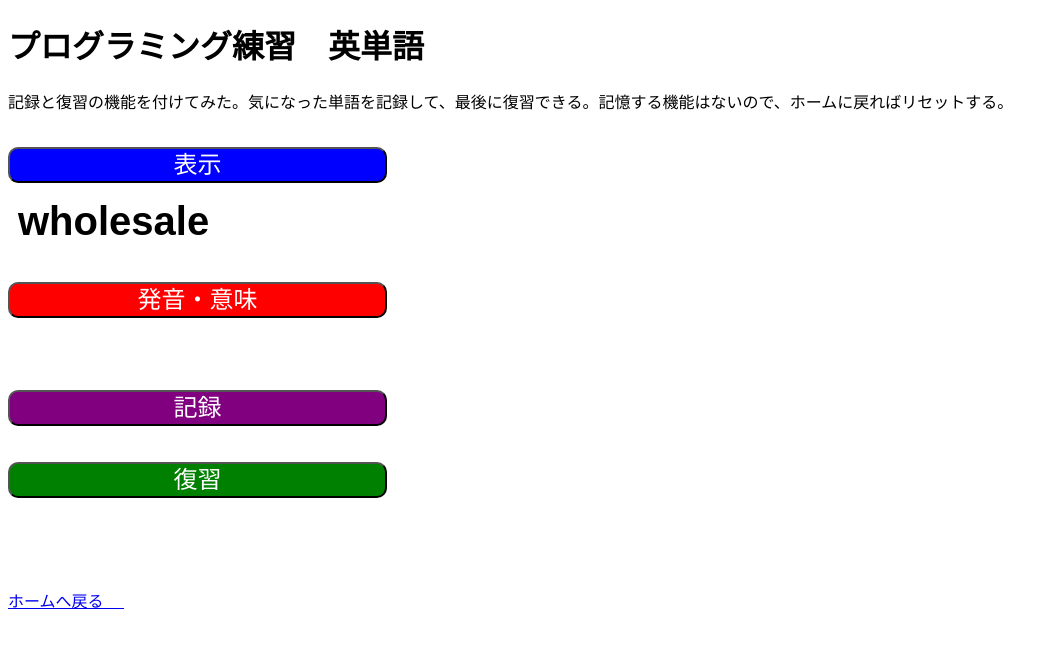
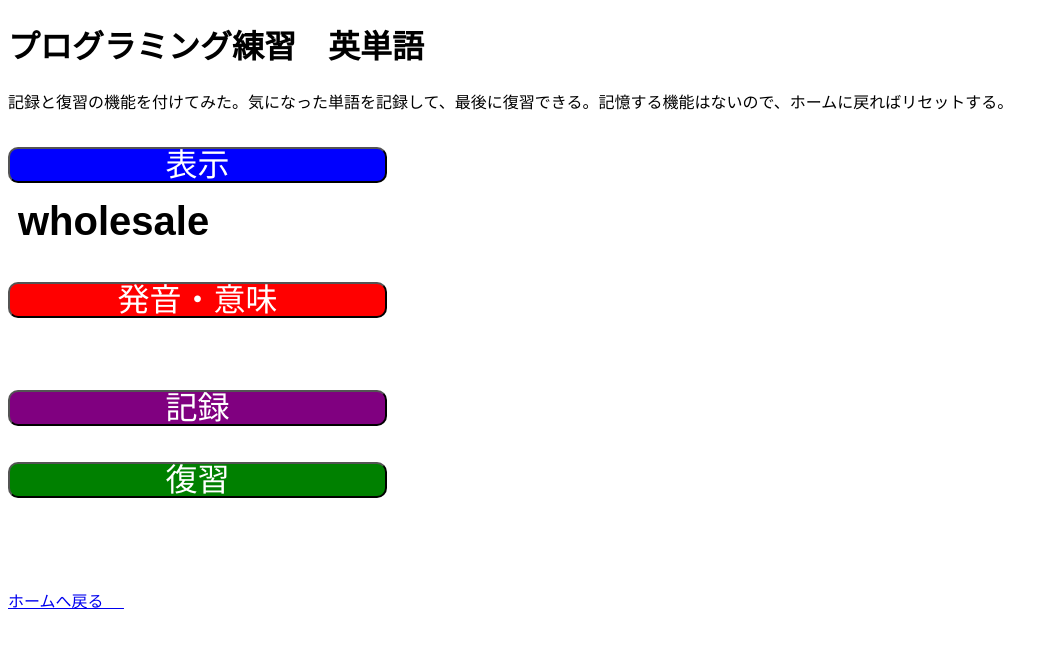
Before and after one commit to nkino-kino/ikuy-iron2, a PHP site: page /read_csv6000.html in a window 1280 px wide. Shown: the top 648 px of the page, without its empty margins (0-1058 px from the left). Run offline with PHP 8.4, Linux system fonts and the light colour scheme.

Commit message:
Update read_csv6000.css

```diff
--- a/read_csv6000.css
+++ b/read_csv6000.css
@@ -11,7 +11,7 @@ font-family: "游ゴシック","メイリオ",sans-serif ;
  display:inline-block;
  background:blue;
  color:#fff;
-font-size:150%;
+font-size:200%;
  border-radius:10px;
  text-decoration:none;
 }
@@ -22,7 +22,7 @@ font-size:150%;
  text-align:center;
  display:inline-block;
  background:red;
-	font-size:150%;
+ font-size:200%;
  color:#fff;
  border-radius:10px;
  text-decoration:none;
@@ -36,7 +36,7 @@ font-size:150%;
  display:inline-block;
  background:purple;
  color:#fff;
-font-size:150%;
+font-size:200%;
  border-radius:10px;
  text-decoration:none;
 }
@@ -47,7 +47,7 @@ font-size:150%;
  text-align:center;
  display:inline-block;
  background:green;
-	font-size:150%;
+ font-size:200%;
  color:#fff;
  border-radius:10px;
  text-decoration:none;
```
